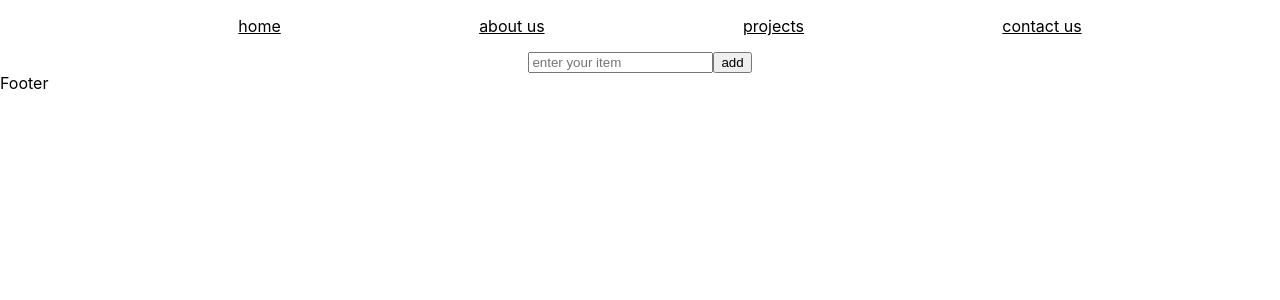
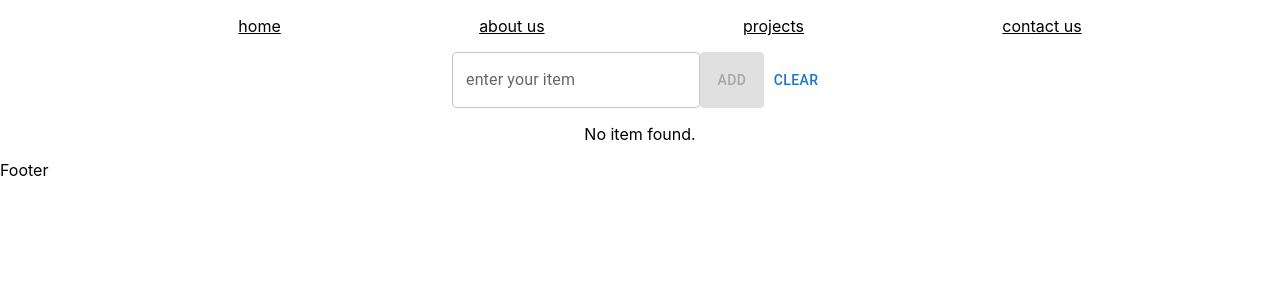
Before and after one commit to rudresh98/my-first-project, a React (Create React App) app: page / in a window 1280 px wide. Shown: the top 300 px of the page. Built offline with nearby package versions, Linux system fonts and the light colour scheme.

Commit message:
mui material added

```diff
--- a/src/components/ToDoList/TodoList.jsx
+++ b/src/components/ToDoList/TodoList.jsx
@@ -1,25 +1,90 @@
 import { useState } from "react";
-
+import TextField from "@mui/material/TextField";
+import Button from "@mui/material/Button";
+import Snackbar from "@mui/material/Snackbar";
+import IconButton from "@mui/material/IconButton";
+import CloseIcon from "@mui/icons-material/Close";
 export const TodoList = () => {
   const [items, setItems] = useState("");
+  const [open, setOpen] = useState(false);
   const [todoItems, setTodoItems] = useState([]);
   const onItemChangeHandler = (event) => {
     //     console.log(event.target.value);
     setItems(event.target.value);
   };
   const onAddItemHandler = () => {
-    console.log(todoItems);
     setTodoItems((prevState) => [...prevState, items]);
-    console.log(items);
+    setItems("");
+    setOpen(true);
   };
+  const onClearHandler = () => {
+    setItems("");
+  };
+  const handleClose = (event, reason) => {
+    //     if (reason === "clickaway") {
+    //       return;
+    //     }
+    setOpen(false);
+  };
+  const action = (
+    <>
+      {/* <Button color="secondary" size="small" onClick={handleClose}>
+        UNDO
+      </Button> */}
+      <IconButton
+        size="small"
+        aria-label="close"
+        color="inherit"
+        onClick={handleClose}
+      >
+        <CloseIcon fontSize="small" />
+      </IconButton>
+    </>
+  );
   return (
+    <>
       <div style={{ display: "flex", justifyContent: "center" }}>
-      <input
+        {/* <input
+          placeholder="enter your item"
+          value={items}
+          onChange={onItemChangeHandler}
+        /> */}
+        <TextField
+          id="outlined-basic"
+          label="enter your item"
+          variant="outlined"
           placeholder="enter your item"
           value={items}
           onChange={onItemChangeHandler}
         />
-      <button onClick={onAddItemHandler}>add</button>
+        <Button
+          variant="contained"
+          onClick={onAddItemHandler}
+          disabled={!items.length}
+        >
+          add
+        </Button>
+        {/* <button onClick={onAddItemHandler} disabled={!items.length}>
+          // add //{" "}
+        </button> */}
+        <Button onClick={onClearHandler}>clear</Button>
+        {/* <button >clear</button> */}
       </div>
+      <div style={{ display: "flex", justifyContent: "center" }}>
+        <div>
+          {!todoItems.length && <p>No item found.</p>}
+          {!!todoItems.length &&
+            todoItems.map((element, index) => <p key={index}>{element}</p>)}
+        </div>
+      </div>
+      <div>
+        <Snackbar
+          open={open}
+          autoHideDuration={1000}
+          message="item added successfully"
+          action={action}
+        />
+      </div>
+    </>
   );
 };
```
Lines whose indentation alone changed are shown as unchanged.
